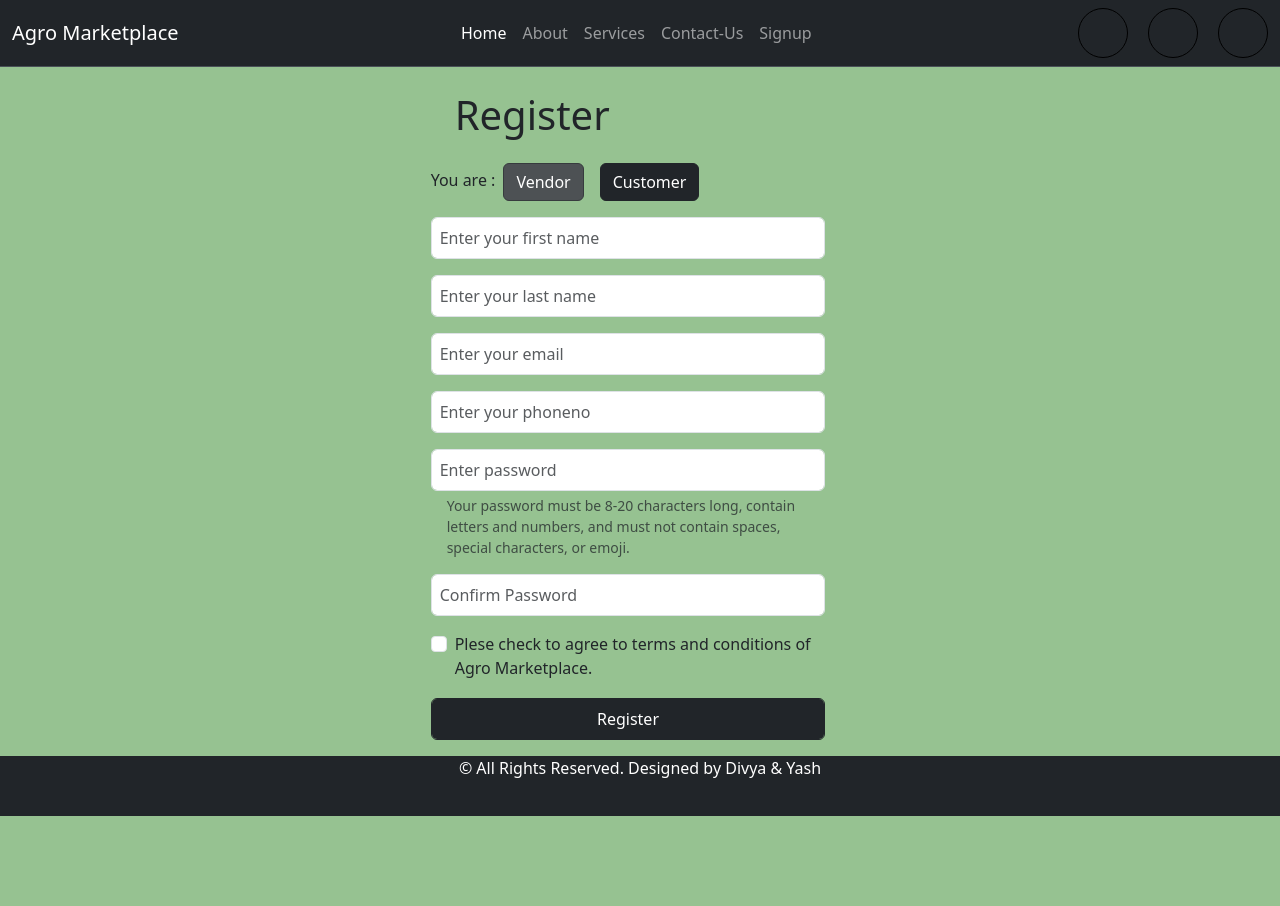
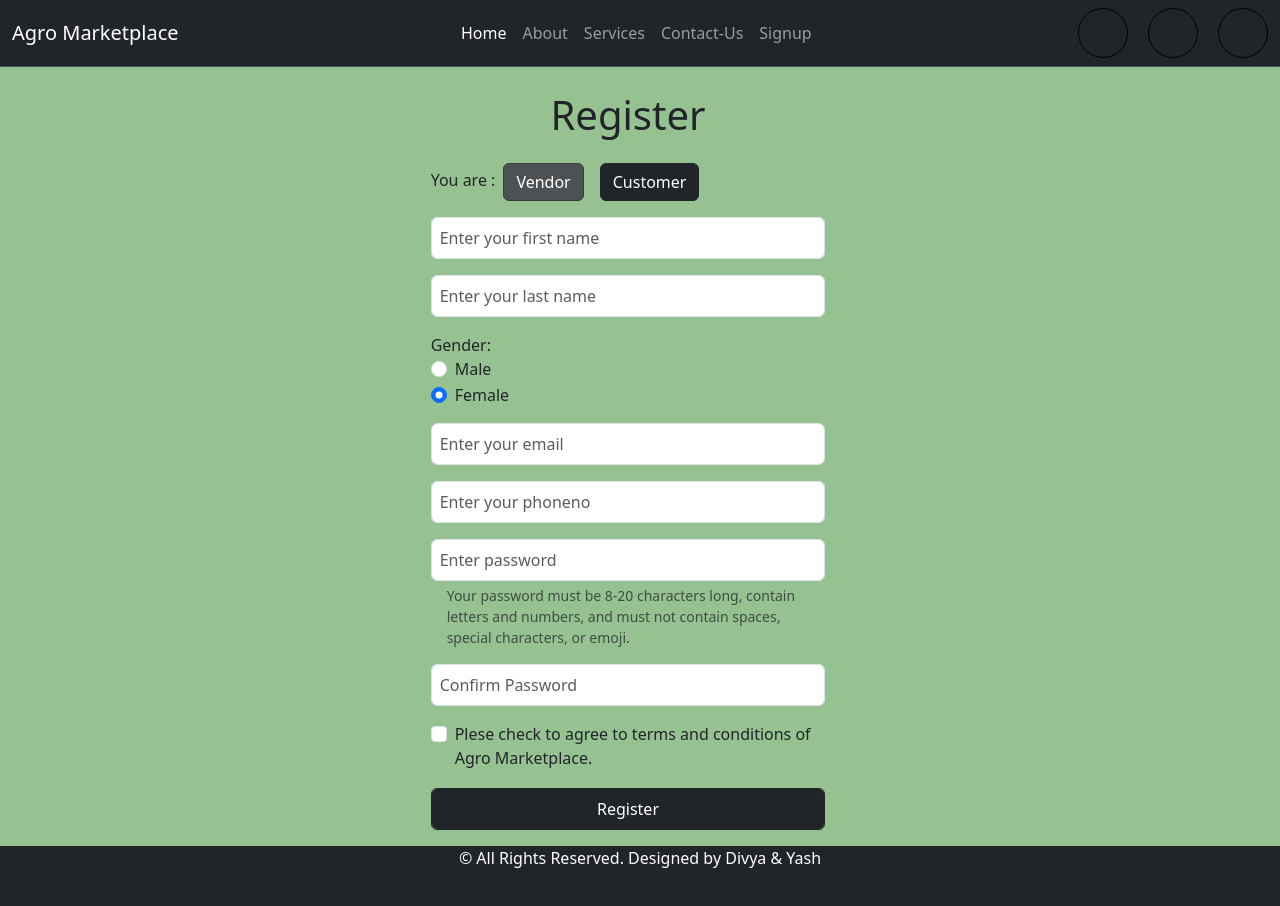
Before and after one commit to Divi202/Agro_Marketplace, a Next.js app: page /signup in a window 1280 px wide. Before the commit the page ends 816 px from the top, so only its background shows below. Built offline with nearby package versions, Linux system fonts and the light colour scheme.

Commit message:
completed signup page but doent able to solve  gender input in state

```diff
--- a/src/Components/SignUp.js
+++ b/src/Components/SignUp.js
@@ -1,5 +1,6 @@
 "use client";
-
+// css file
+import "@/style/signup.css";
 import { useState } from "react";
 
 export default function SignUp() {
@@ -22,7 +23,7 @@ export default function SignUp() {
       <div className="row container-fluid">
         <div className="col-4"></div>
         <div className="col-4">
-          <h1 className="m-3 p-2">Register</h1>
+          <h1 className="m-3 p-2 register">Register</h1>
           <form>
             {/* choose vendor/customer */}
             <label>You are :</label>
@@ -31,10 +32,10 @@ export default function SignUp() {
               className="btn-check mx-2"
               name="options"
               id="option1"
-              autocomplete="off"
+              autoComplete="off"
               checked
             />
-            <label className="btn btn-dark mx-2" for="option1">
+            <label className="btn btn-dark mx-2" htmlFor="option1">
               Vendor
             </label>
 
@@ -43,9 +44,9 @@ export default function SignUp() {
               className="btn-check mx-2"
               name="options"
               id="option2"
-              autocomplete="off"
+              autoComplete="off"
             />
-            <label className="btn btn-dark mx-2" for="option2" disabled>
+            <label className="btn btn-dark mx-2" htmlFor="option2" disabled>
               Customer
             </label>
             {/* First name  */}
@@ -71,6 +72,46 @@ export default function SignUp() {
               required
             ></input>
             {/* gender */}
+
+            <label className="form-check-label" htmlFor="flexRadioDefault1">
+              Gender:
+            </label>
+            <div className="selectGender">
+              <div className="form-check ">
+                <input
+                  className="form-check-input "
+                  type="radio"
+                  name="flexRadioDefault"
+                  id="flexRadioDefault1"
+                  value={gender}
+                  onChange={(e) => {
+                    setGender("male");
+                  }}
+                />
+                <label
+                  className="form-check-label "
+                  htmlFor="flexRadioDefault1"
+                >
+                  Male
+                </label>
+              </div>
+              <div className="form-check">
+                <input
+                  className="form-check-input"
+                  type="radio"
+                  name="flexRadioDefault"
+                  id="flexRadioDefault2"
+                  value={gender}
+                  onChange={(e) => {
+                    setGender("female");
+                  }}
+                  checked
+                />
+                <label className="form-check-label" htmlFor="flexRadioDefault2">
+                  Female
+                </label>
+              </div>
+            </div>
             {/* Email  */}
             <input
               className="form-control my-3 p-2"
@@ -128,7 +169,7 @@ export default function SignUp() {
                 value=""
                 id="flexCheckDefault"
               />
-              <label className="form-check-label" for="flexCheckDefault">
+              <label className="form-check-label" htmlFor="flexCheckDefault">
                 Plese check to agree to terms and conditions of Agro
                 Marketplace.
               </label>
--- /dev/null
+++ b/src/style/signup.css
@@ -0,0 +1,6 @@
+.register {
+  text-align: center;
+}
+/* .selectGender {
+  display: inline;
+} */
```
